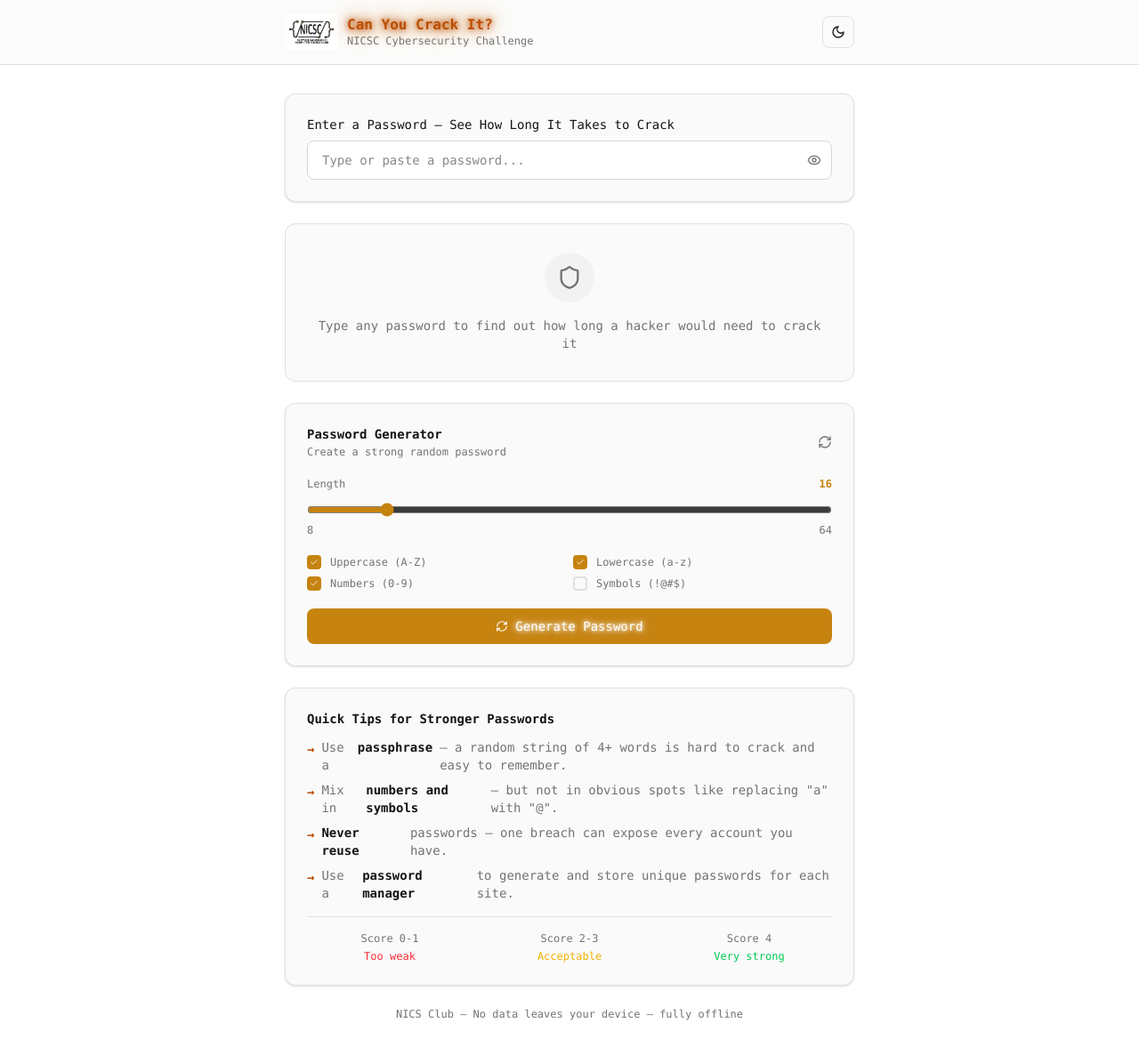
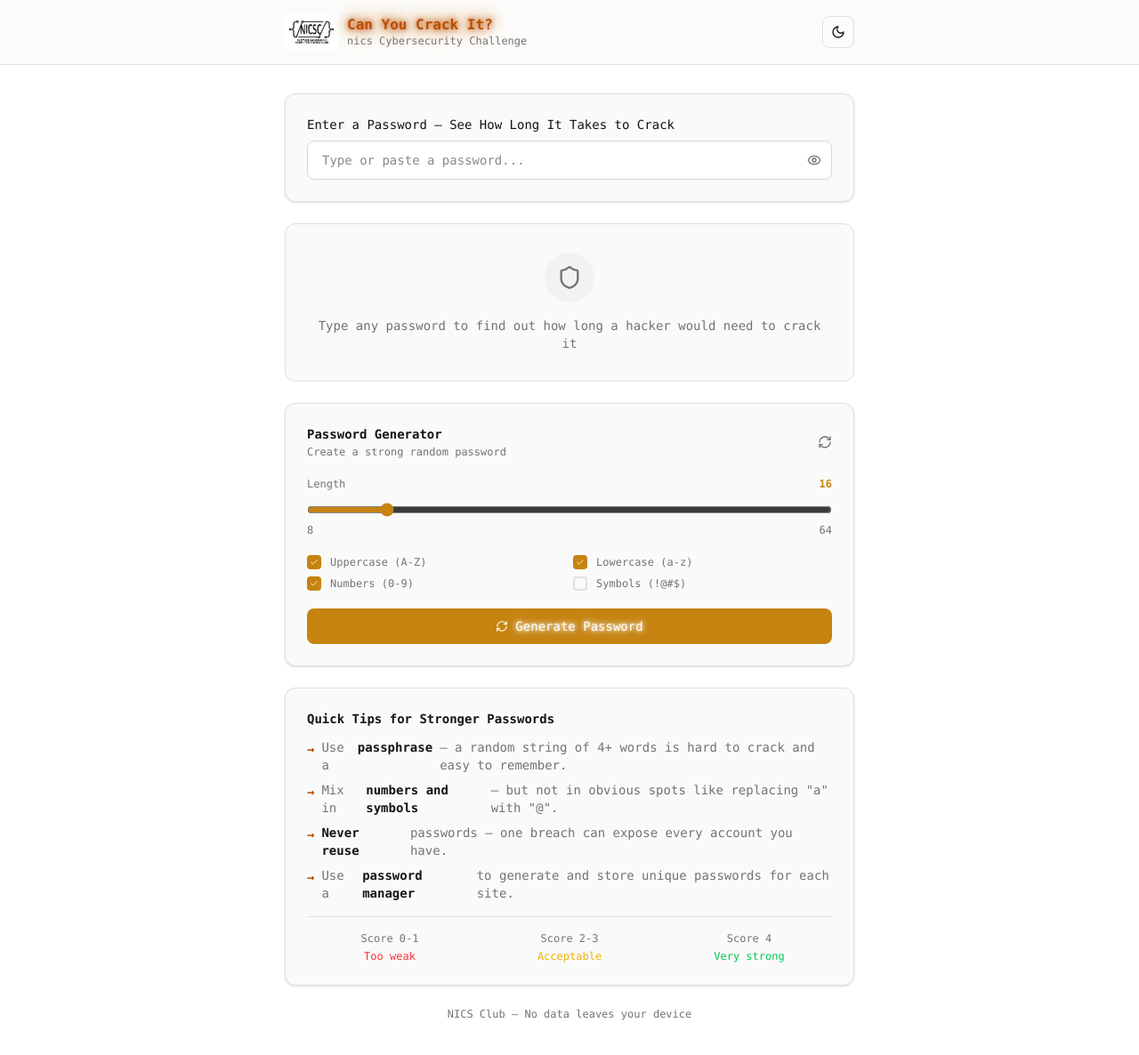
Before and after one commit to omaga1231/nicsc-password-checker, a React (Vite) app: page / in a window 1280 px wide. Shown: the top 1186 px of the page at 89% size. Built offline with nearby package versions, Linux system fonts and the light colour scheme.

Commit message:
update: improved password checker

```diff
--- a/index.html
+++ b/index.html
@@ -3,7 +3,7 @@
   <head>
     <meta charset="UTF-8" />
     <meta name="viewport" content="width=device-width, initial-scale=1.0, maximum-scale=1" />
-    <title>Password Strength Checker</title>
+    <title>nics Password Strength Checker</title>
     <link rel="icon" type="image/svg+xml" href="/favicon.svg" />
   </head>
   <body>
--- a/src/App.tsx
+++ b/src/App.tsx
@@ -139,12 +139,12 @@
             <div className="flex items-center gap-2.5">
               <img
                 src="/nicsc-logo.png"
-                alt="NICSC Logo"
+                alt="nics Logo"
                 className="h-10 w-auto"
               />
               <div>
                 <h1 className="text-base font-semibold leading-tight text-amber-700 electric-glow electric-flicker">Can You Crack It?</h1>
-                <p className="text-xs text-muted-foreground">NICSC Cybersecurity Challenge</p>
+                <p className="text-xs text-muted-foreground">nics Cybersecurity Challenge</p>
               </div>
             </div>
             <button
@@ -362,7 +362,7 @@
           </div>
 
           <p className="text-center text-xs text-muted-foreground pb-4">
-            NICS Club &mdash; No data leaves your device &mdash; fully offline
+            NICS Club &mdash; No data leaves your device
           </p>
         </main>
       </div>
```
Also changed, not shown: 1 other file (tests, documents, lock files or other folders).
